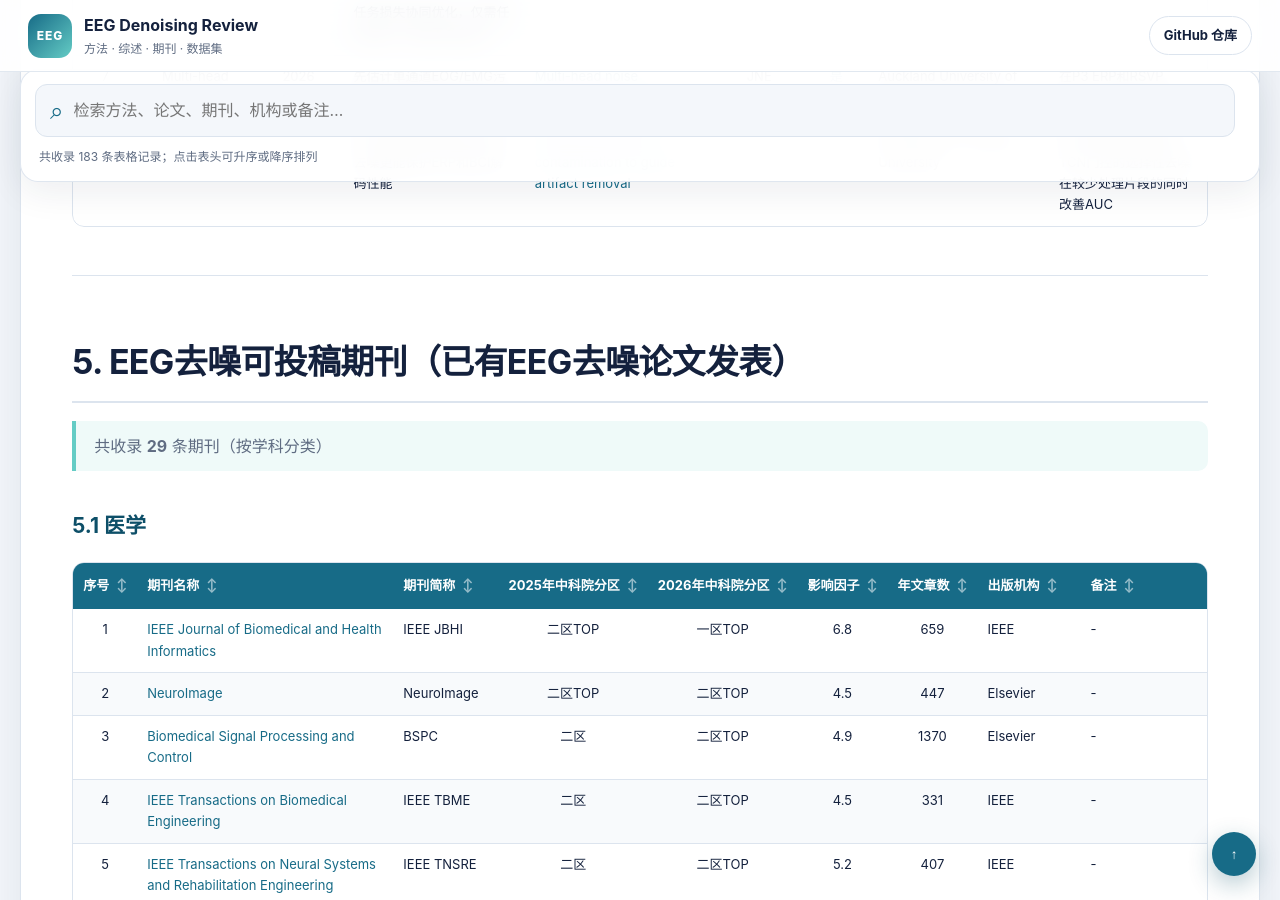
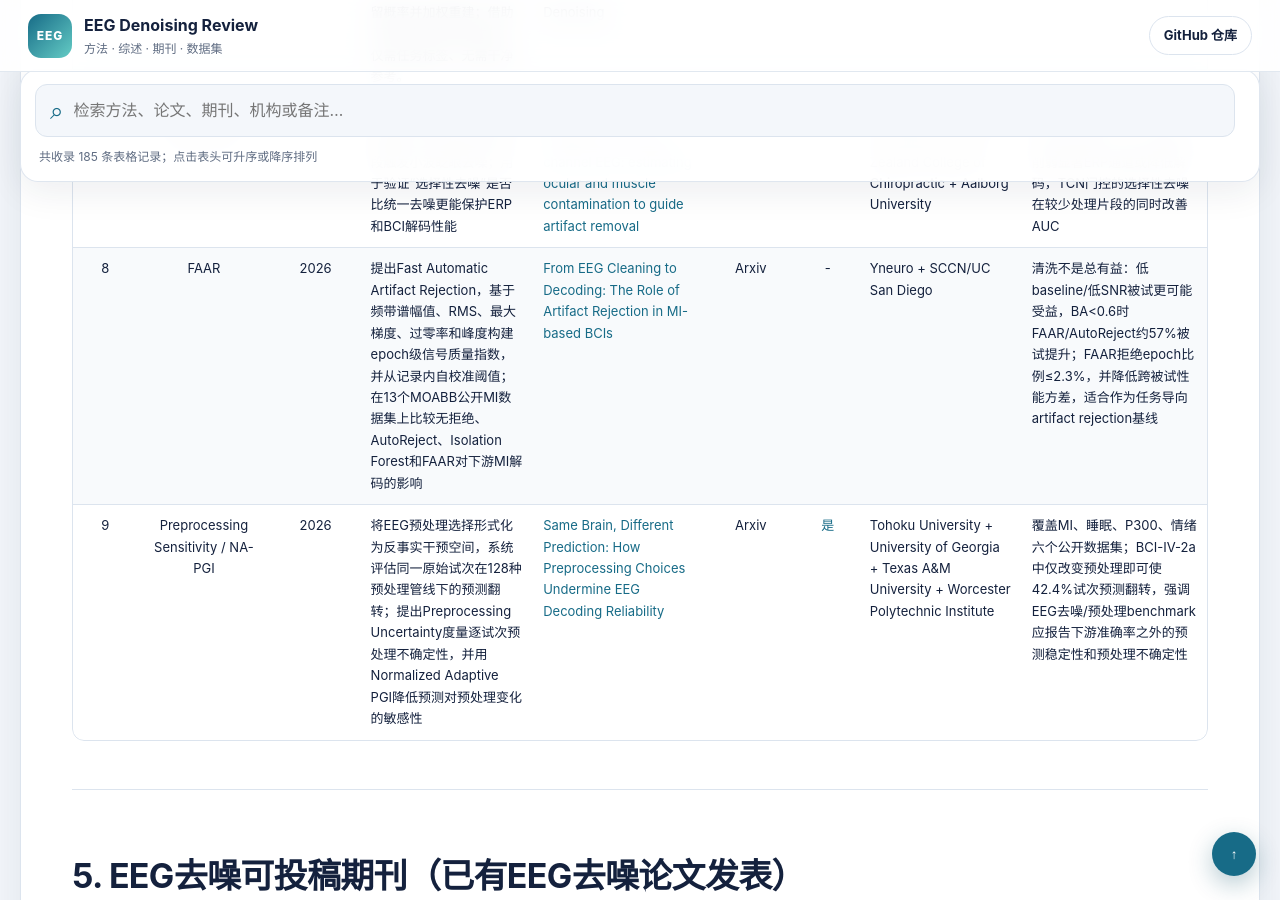
Before and after one commit to hanyilinn/EEG_Denoising_Review, a Jekyll site: the page built from docs/index.md, in a window 1280 px wide and 900 px high, scrolled down 15293 px. Built offline with Jekyll 4.4.1, drawn with Linux system fonts in a browser that asks for light colours.

Commit message:
Add task-oriented EEG preprocessing papers

```diff
--- a/docs/index.md
+++ b/docs/index.md
@@ -155,7 +155,7 @@
 
 ## 4. EEG去噪结合下游任务的研究 (EEG Denoising with Downstream Tasks)
 
-> 共收录 **7** 条记录
+> 共收录 **9** 条记录
 
 | 序号 | 名称 | 发表时间 | 主要思路 | 文章名称 | 发表期刊 | 开源 | 作者单位 | 备注 |
 |:---:|:---:|:---:|:---|:---|:---:|:---:|:---|:---|
@@ -166,6 +166,8 @@
 | 5 | FDC-Net | 2025 | EEG去噪任务和多维情绪解码 | FDC-Net: Rethinking the association between EEG artifact removal and multi-dimensional affective computing | Arxiv | 是 | Beijing University of Technology | - |
 | 6 | TOL | 2026 | 通过盲源分离分解EEG成分，学习型选择器预测保留概率并加权重建；借助下游任务损失协同优化，仅需任务标签、无需干净参考。 | Task-Oriented Learning for Automatic EEG Denoising | IEEE TIM | 否 | 中国科学院自动化研究所 | - |
 | 7 | Multi-head Noise Regression | 2026 | 先估计单通道EOG/EMG污染强度，再只对高污染片段触发小波眨眼去噪；用于验证“选择性去噪”是否比统一去噪更能保护ERP和BCI解码性能 | [Multi-head noise regression for single-channel EEG: estimating ocular and muscle contamination to guide artifact removal](https://iopscience.iop.org/article/10.1088/1741-2552/ae541d) | JNE | [是](https://github.com/usmanqamarshaikh/EEG-Multi-Head-Noise-Regression) | Auckland University of Technology + New Zealand College of Chiropractic + Aalborg University | 在P3 ERP和RSVP P300 speller任务中，统一去噪会削弱显著ERP通道或降低解码，TCN门控的选择性去噪在较少处理片段的同时改善AUC |
+| 8 | FAAR | 2026 | 提出Fast Automatic Artifact Rejection，基于频带谱幅值、RMS、最大梯度、过零率和峰度构建epoch级信号质量指数，并从记录内自校准阈值；在13个MOABB公开MI数据集上比较无拒绝、AutoReject、Isolation Forest和FAAR对下游MI解码的影响 | [From EEG Cleaning to Decoding: The Role of Artifact Rejection in MI-based BCIs](https://arxiv.org/abs/2605.12408) | Arxiv | - | Yneuro + SCCN/UC San Diego | 清洗不是总有益：低baseline/低SNR被试更可能受益，BA<0.6时FAAR/AutoReject约57%被试提升；FAAR拒绝epoch比例≤2.3%，并降低跨被试性能方差，适合作为任务导向artifact rejection基线 |
+| 9 | Preprocessing Sensitivity / NA-PGI | 2026 | 将EEG预处理选择形式化为反事实干预空间，系统评估同一原始试次在128种预处理管线下的预测翻转；提出Preprocessing Uncertainty度量逐试次预处理不确定性，并用Normalized Adaptive PGI降低预测对预处理变化的敏感性 | [Same Brain, Different Prediction: How Preprocessing Choices Undermine EEG Decoding Reliability](https://arxiv.org/abs/2605.07212) | Arxiv | [是](https://github.com/dengzhe-hou/EEG-Preprocessing-Sensitivity) | Tohoku University + University of Georgia + Texas A&M University + Worcester Polytechnic Institute | 覆盖MI、睡眠、P300、情绪六个公开数据集；BCI-IV-2a中仅改变预处理即可使42.4%试次预测翻转，强调EEG去噪/预处理benchmark应报告下游准确率之外的预测稳定性和预处理不确定性 |
 
 ---
 
```
